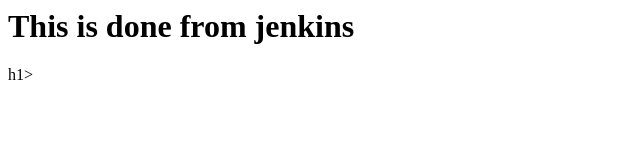
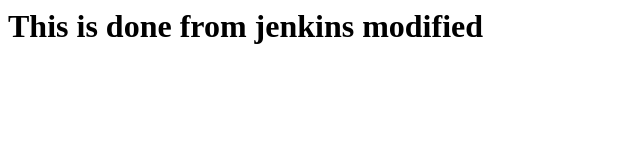
Before and after one commit to Reddy261995/httpd, a plain HTML site: page index.html in a window 1280 px wide. Shown: the whole page, without its empty margins (0-640 px from the left). Drawn offline with Linux system fonts and the light colour scheme.

Commit message:
Update index.html

```diff
--- a/index.html
+++ b/index.html
@@ -1 +1 @@
-<h1> This is done from jenkins </h1>h1>
+<h1> This is done from jenkins modified </h1>
```
